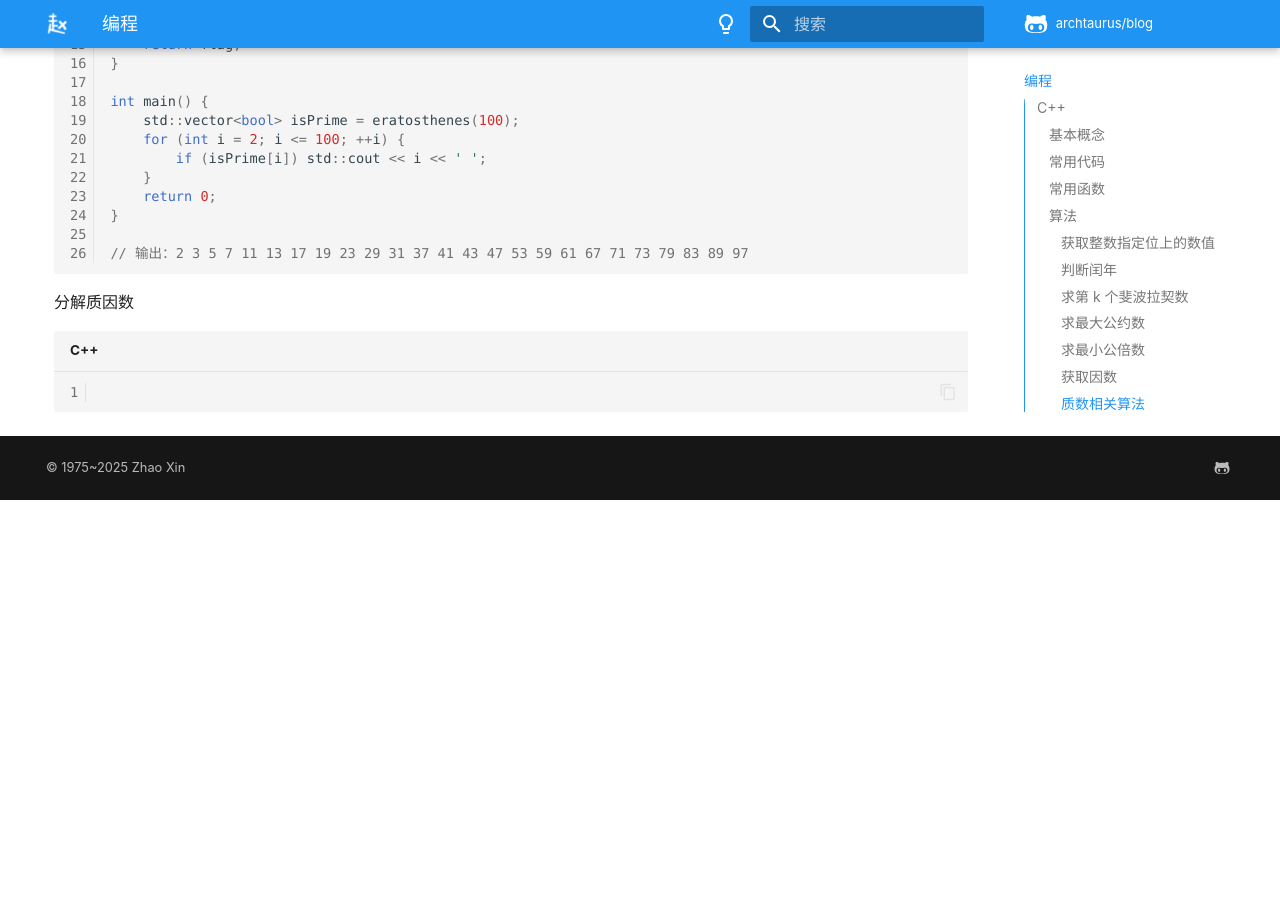
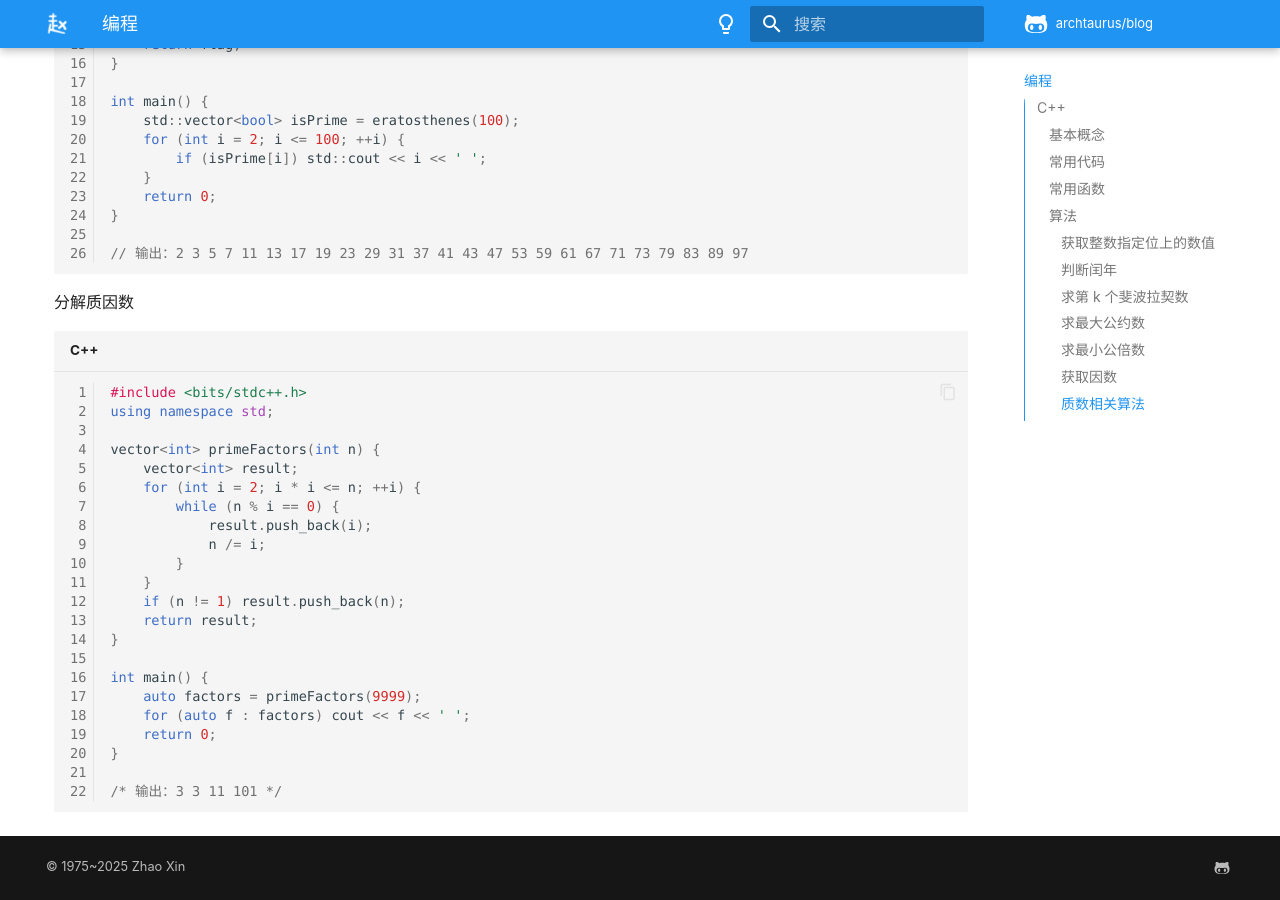
Before and after one commit to archtaurus/blog, an MkDocs documentation site: the page built from docs/code.md, in a window 1280 px wide and 900 px high, scrolled down 8015 px. Built offline with MkDocs 1.6.1 and Material for MkDocs 9.7.7, drawn with Linux system fonts in a browser that asks for light colours; some web fonts are replaced; comment, search, counter and statistics services are not loaded; before the commit the page ends 8515 px from its top, so only the background shows below that.

Commit message:
新增分解质因数

````diff
--- a/docs/code.md
+++ b/docs/code.md
@@ -349,4 +349,26 @@ int main() {
 分解质因数
 
 ```c++
+#include <bits/stdc++.h>
+using namespace std;
+
+vector<int> primeFactors(int n) {
+    vector<int> result;
+    for (int i = 2; i * i <= n; ++i) {
+        while (n % i == 0) {
+            result.push_back(i);
+            n /= i;
+        }
+    }
+    if (n != 1) result.push_back(n);
+    return result;
+}
+
+int main() {
+    auto factors = primeFactors(9999);
+    for (auto f : factors) cout << f << ' ';
+    return 0;
+}
+
+/* 输出：3 3 11 101 */
 ```
````
